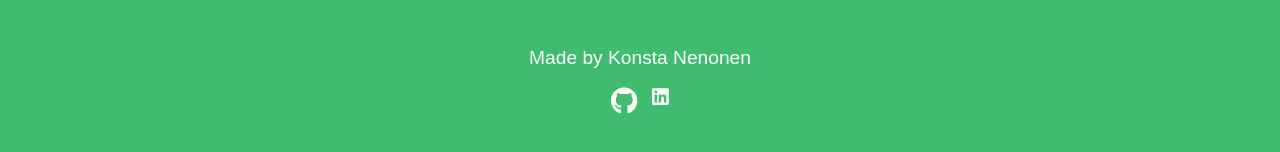
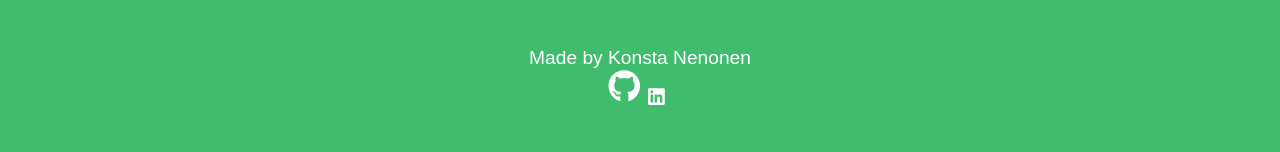
Before and after one commit to Konstanenonen/typing-game, a React (Create React App) app: page / in a window 1280 px wide. In both pictures the pointer is over the link 624 px from the left and 699 px from the top of the page. Shown: the part 602-754 px from the top of the page. Built offline with nearby package versions, Linux system fonts and the light colour scheme.

Commit message:
Added smooth animations to bottom contact links

```diff
--- a/src/routes/root.module.scss
+++ b/src/routes/root.module.scss
@@ -47,6 +47,7 @@
 
   a {
     color: white;
+    transition: transform 0.3s;
   }
 
   a:visited {
@@ -54,6 +55,6 @@
   }
 
   a:hover {
-    font-size: 1.7rem;
+    transform: scale(1.7) translateY(-6px);
   }
 }
```
